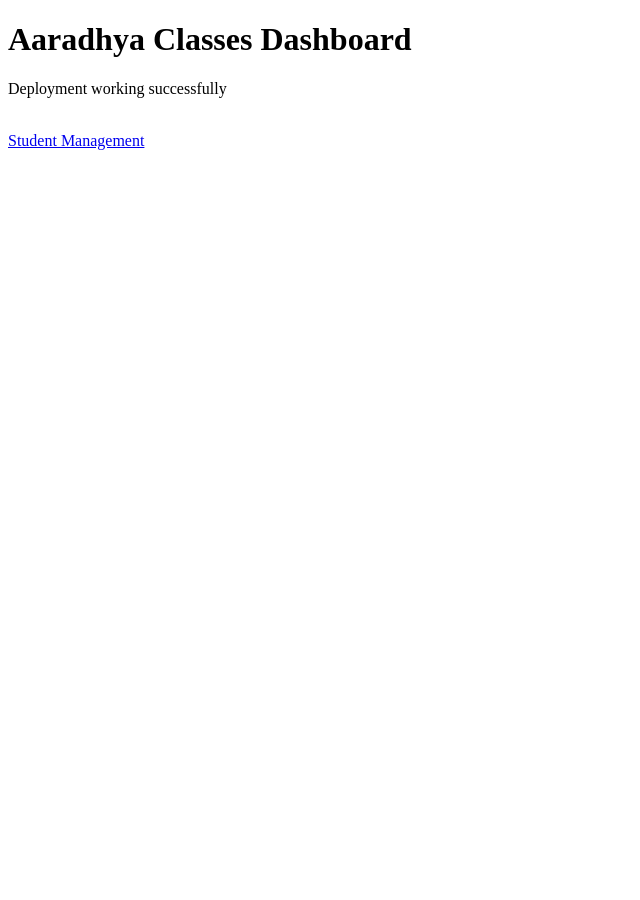
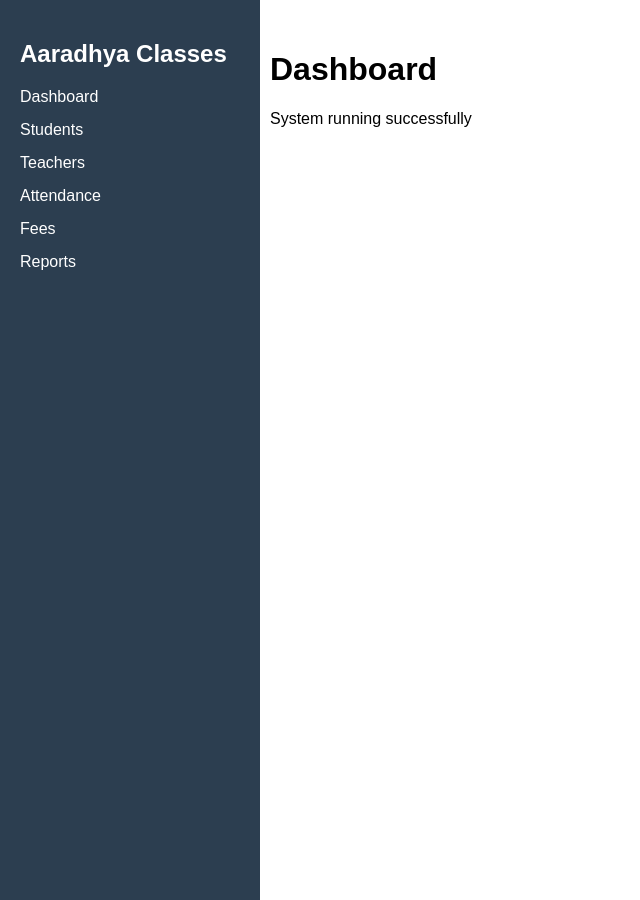
Before and after one commit to cuk6912/aaradhya-classes, a Flask app: page / in a window 1280 px wide. Shown: the whole page, without its empty margins (0-640 px from the left). Run offline with Flask 3, Linux system fonts and the light colour scheme.

Commit message:
Update dashboard.html

```diff
--- a/templates/dashboard.html
+++ b/templates/dashboard.html
@@ -3,17 +3,61 @@
 
 <head>
 <title>Aaradhya Classes</title>
+
+<style>
+
+body{
+font-family: Arial;
+margin:0;
+}
+
+.sidebar{
+width:220px;
+height:100vh;
+background:#2c3e50;
+color:white;
+position:fixed;
+padding:20px;
+}
+
+.sidebar a{
+display:block;
+color:white;
+text-decoration:none;
+margin:15px 0;
+}
+
+.main{
+margin-left:240px;
+padding:30px;
+}
+
+</style>
+
 </head>
 
 <body>
 
-<h1>Aaradhya Classes Dashboard</h1>
+<div class="sidebar">
 
-<p>Deployment working successfully</p>
+<h2>Aaradhya Classes</h2>
 
-<br>
+<a href="/">Dashboard</a>
+<a href="/students">Students</a>
+<a href="#">Teachers</a>
+<a href="#">Attendance</a>
+<a href="#">Fees</a>
+<a href="#">Reports</a>
 
-<a href="/students">Student Management</a>
+</div>
+
+<div class="main">
+
+<h1>Dashboard</h1>
+
+<p>System running successfully</p>
+
+</div>
 
 </body>
 
```
